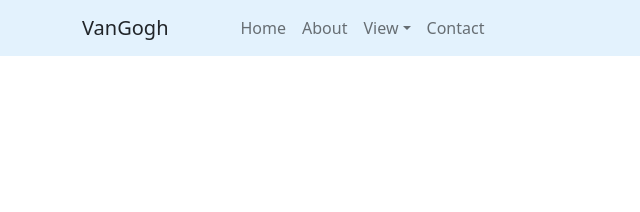
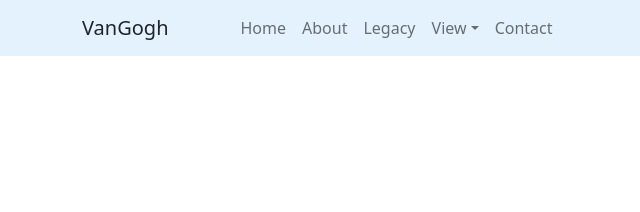
Before and after one commit to Myboo235/VanGogh-page, a plain HTML site: page index.html in a window 1280 px wide. Shown: the top 212 px of the page, 0-640 px from the left. Drawn offline with nearby package versions, Linux system fonts and the light colour scheme; files that its build step writes are made by us from their sources.

Commit message:
fix-navbar

```diff
--- a/index.html
+++ b/index.html
@@ -27,6 +27,9 @@
             <li class="nav-item">
               <a href="#about" class="nav-link ">About</a>
             </li>
+            <li class="nav-item">
+              <a href="#legacy" class="nav-link ">Legacy</a>
+            </li>
             <li class="nav-item dropdown">
               <a href="" class="nav-link dropdown-toggle" id="navbarDropdown" data-bs-toggle="dropdown">View</a>
               <ul class="dropdown-menu" aria-labelledby="navbarDropdown">
@@ -35,10 +38,10 @@
                 <li><a href="#sec2" class="dropdown-item">Sec2</a></li>
                 <li><hr class="dropdown-divider"></li>
                 <li><a href="#sec3" class="dropdown-item">Sec3</a></li>
-                <li><hr class="dropdown-divider"></li>
+                <!-- <li><hr class="dropdown-divider"></li>
                 <li><a href="#sec3" class="dropdown-item">Sec3</a></li>
                 <li><hr class="dropdown-divider"></li>
-                <li><a href="#sec3" class="dropdown-item">Sec3</a></li>
+                <li><a href="#sec3" class="dropdown-item">Sec3</a></li> -->
               </ul>
             </li>
             <li class="nav-item">
@@ -74,7 +77,7 @@
         </div>
       </div>
 
-      <div class="container">
+      <div id="legacy" class="container">
         <div class="row">
           <h1 class="text-center">Legacy of Vincent van Gogh</h1>
         </div>
```
